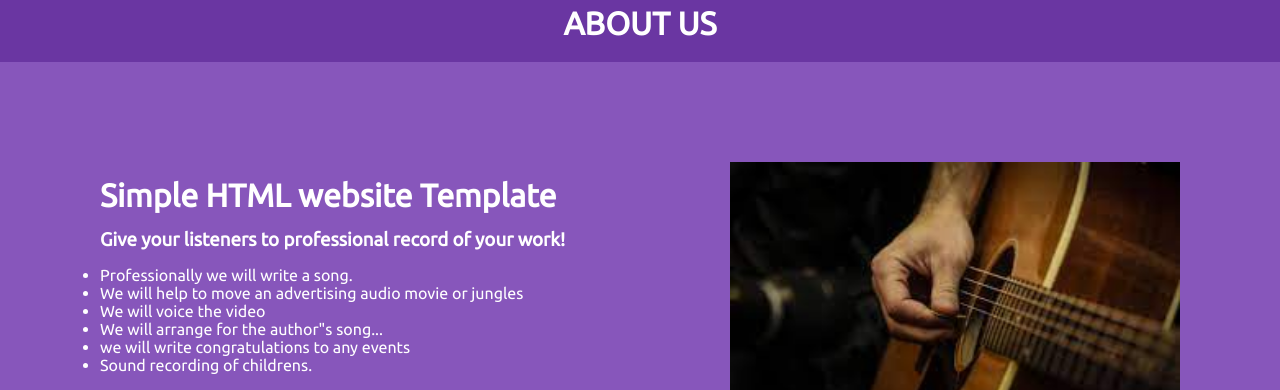
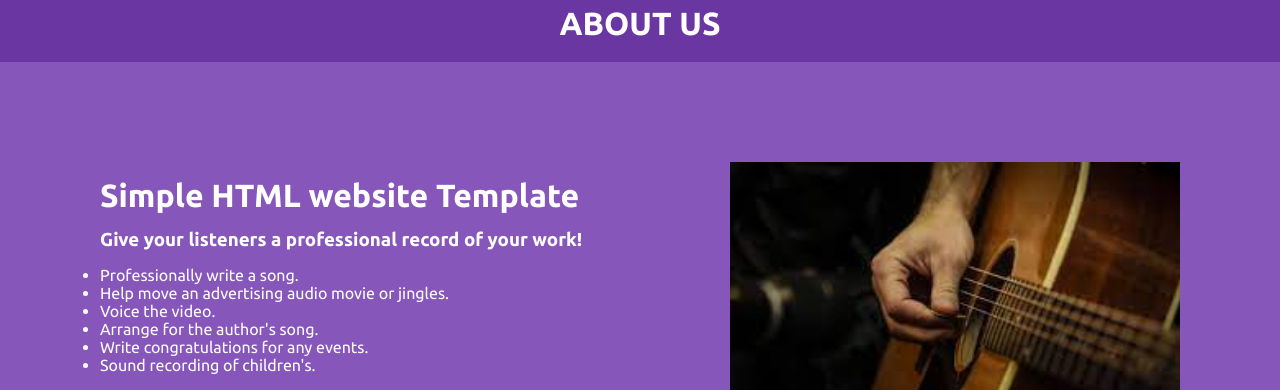
Before and after one commit to praba-one/music.github.io, a plain HTML site: page index.html in a window 1280 px wide. Shown: the part 112-502 px from the top of the page. Drawn offline with Linux system fonts and the light colour scheme.

Commit message:
Update index.html

```diff
--- a/index.html
+++ b/index.html
@@ -3,12 +3,13 @@
 <head>
     <meta charset="UTF-8">
     <meta name="viewport" content="width=device-width, initial-scale=1.0">
-    <title>Document</title>
+    <title>Your Website</title>
+    <!-- Include Font Awesome CSS -->
+    <link rel="stylesheet" href="https://cdnjs.cloudflare.com/ajax/libs/font-awesome/6.4.2/css/all.min.css" integrity="sha512-z3gLpd7yknf1YoNbCzqRKc4qyor8gaKU1qmn+CShxbuBusANI9QpRohGBreCFkKxLhei6S9CQXFEbbKuqLg0DA==" crossorigin="anonymous" referrerpolicy="no-referrer" />
+    <!-- Include your CSS file -->
     <link rel="stylesheet" href="new.css">
-    <link rel="preconnect" href="https://fonts.googleapis.com">
-<link rel="preconnect" href="https://fonts.gstatic.com" crossorigin>
-<link href="https://fonts.googleapis.com/css2?family=Ubuntu&display=swap" rel="stylesheet">
-<link rel="stylesheet" href="https://cdnjs.cloudflare.com/ajax/libs/font-awesome/6.4.2/css/all.min.css" integrity="sha512-z3gLpd7yknf1YoNbCzqRKc4qyor8gaKU1qmn+CShxbuBusANI9QpRohGBreCFkKxLhei6S9CQXFEbbKuqLg0DA==" crossorigin="anonymous" referrerpolicy="no-referrer" />
+    <link rel="stylesheet" href="https://fonts.googleapis.com/css?family=Ubuntu:300,400,500,700&display=swap">
+
 </head>
 <body>
     <div class="nav">
@@ -16,6 +17,7 @@
             <img src="logo.png" alt="">
             <h1>SoundAMP</h1>
         </div>
+
         <!-- links -->
         <div class="links">
             <a href="#">HTML Template1</a>
@@ -23,32 +25,31 @@
             <a href="#">Watch Video</a>
             <button>Download Now</button>
             <div class="icons">
-                <i class="fab fa-youtube "></i>
-                <i class="fab fa-google-plus "></i>
-                <i class="fab fa-linkedin "></i>
-                <i class="fab fa-instagram "></i>
-                <i class="fab fa-twitter "></i>
-                <i class="fab fa-facebook "></i>
+                <i class="fab fa-youtube"></i>
+                <i class="fab fa-google-plus"></i>
+                <i class="fab fa-linkedin"></i>
+                <i class="fab fa-instagram"></i>
+                <i class="fab fa-twitter"></i>
+                <i class="fab fa-facebook"></i>
             </div>
-
         </div>
     </div>
 
-  <div class="about">
-    <h1>ABOUT US</h1>
-  </div>
+    <div class="about">
+        <h1>ABOUT US</h1>
+    </div>
+
     <div class="main">
-
         <div class="small">
             <h1>Simple HTML website Template</h1>
-            <h3>Give your listeners to professional record of your work!</h3>
+            <h3>Give your listeners a professional record of your work!</h3>
             <ul>
-                <li>Professionally we will write a song.</li>
-                <li>We will help to move an advertising audio movie or jungles</li>
-                <li>We will voice the video</li>
-                <li>We will arrange for the author"s song...</li>
-                <li>we will write congratulations to any events</li>
-                <li>Sound recording of childrens.</li>
+                <li>Professionally write a song.</li>
+                <li>Help move an advertising audio movie or jingles.</li>
+                <li>Voice the video.</li>
+                <li>Arrange for the author's song.</li>
+                <li>Write congratulations for any events.</li>
+                <li>Sound recording of children's.</li>
             </ul>
             <div class="icon">
                 <a href="#"><i class="fab fa-youtube youtube"></i></a>
@@ -59,14 +60,23 @@
         </div>
         <div class="big">
             <img src="guitar.jpg" alt="">
-
         </div>
-
     </div>
 
     <div class="about">
         <h1>ABOUT THE STUDIO</h1>
-      </div>
-    <script></script>
+    </div>
+
+
+
+    <!-- Include your JavaScript file -->
+    <script>
+        const mobileMenu = document.querySelector('.mobile-menu');
+const mobileLinks = document.querySelector('.mobile-links');
+
+mobileMenu.addEventListener('click', () => {
+    mobileLinks.classList.toggle('active');
+});
+    </script>
 </body>
 </html>
```
